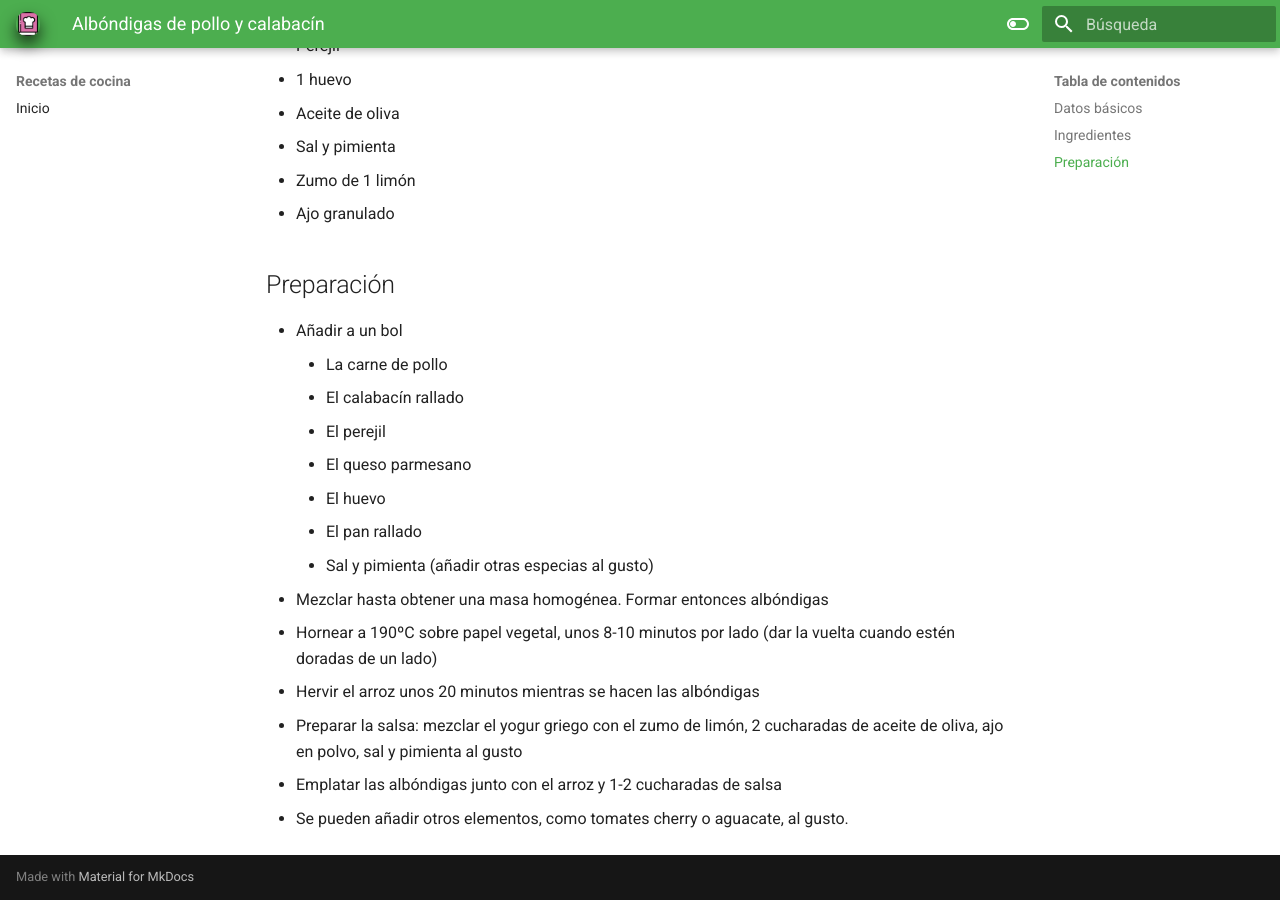
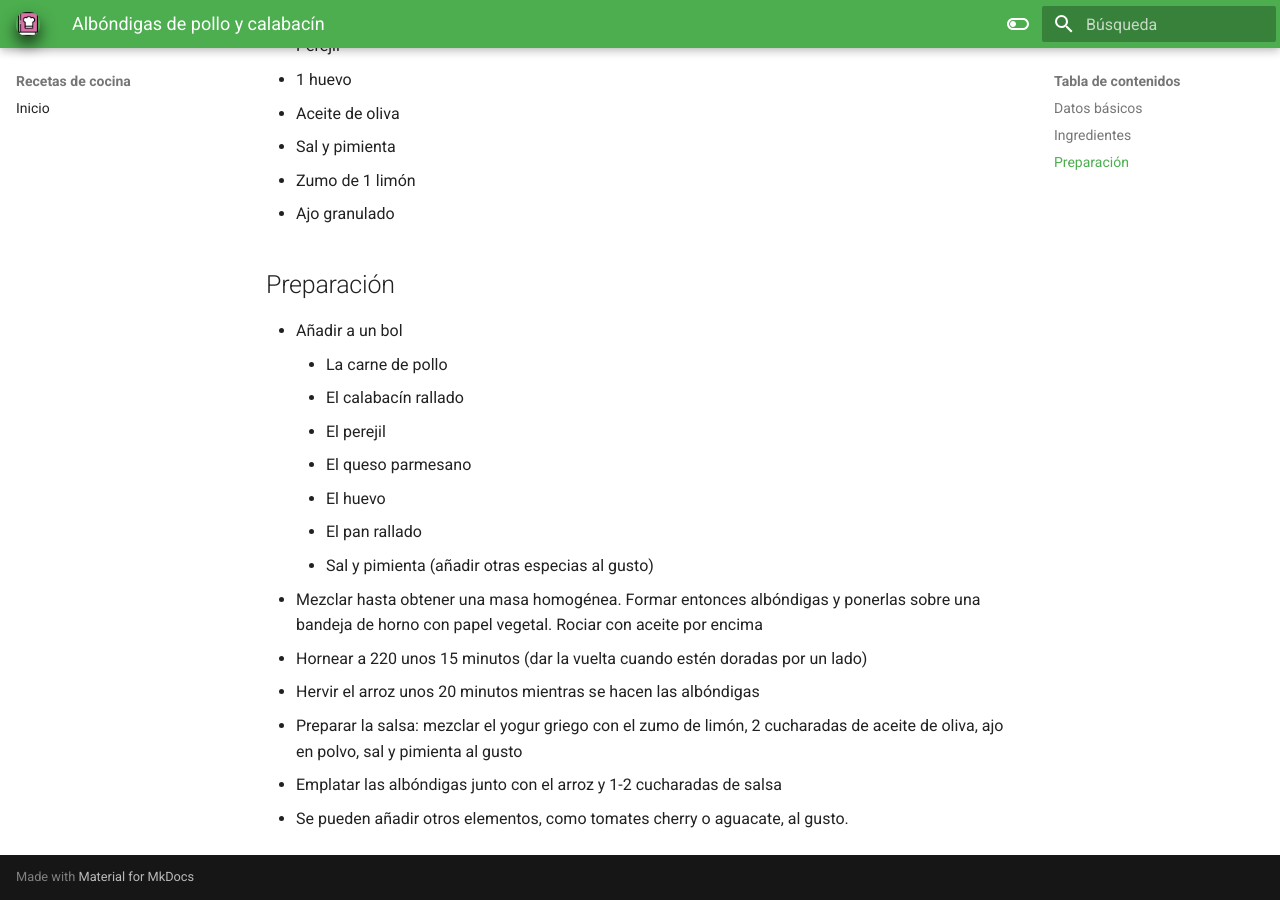
Before and after one commit to nachoiborraIES/recetas, an MkDocs documentation site: the page built from docs/albondigas_pollo_calabacin.md, in a window 1280 px wide and 900 px high, scrolled down 963 px. Built offline with MkDocs 1.6.1 and Material for MkDocs 9.7.7, drawn with Linux system fonts in a browser that asks for light colours.

Commit message:
Albóndigas pollo y calabacín

```diff
--- a/docs/albondigas_pollo_calabacin.md
+++ b/docs/albondigas_pollo_calabacin.md
@@ -34,8 +34,8 @@
     * El huevo
     * El pan rallado
     * Sal y pimienta (añadir otras especias al gusto)
-* Mezclar hasta obtener una masa homogénea. Formar entonces albóndigas
-* Hornear a 190ºC sobre papel vegetal, unos 8-10 minutos por lado (dar la vuelta cuando estén doradas de un lado)
+* Mezclar hasta obtener una masa homogénea. Formar entonces albóndigas y ponerlas sobre una bandeja de horno con papel vegetal. Rociar con aceite por encima
+* Hornear a 220 unos 15 minutos (dar la vuelta cuando estén doradas por un lado)
 * Hervir el arroz unos 20 minutos mientras se hacen las albóndigas
 * Preparar la salsa: mezclar el yogur griego con el zumo de limón, 2 cucharadas de aceite de oliva, ajo en polvo, sal y pimienta al gusto
 * Emplatar las albóndigas junto con el arroz y 1-2 cucharadas de salsa
```
